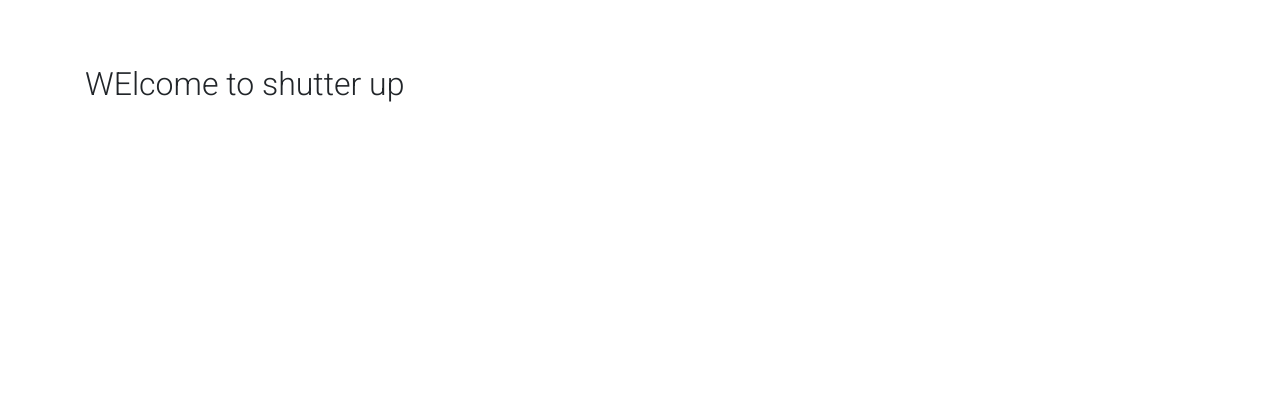
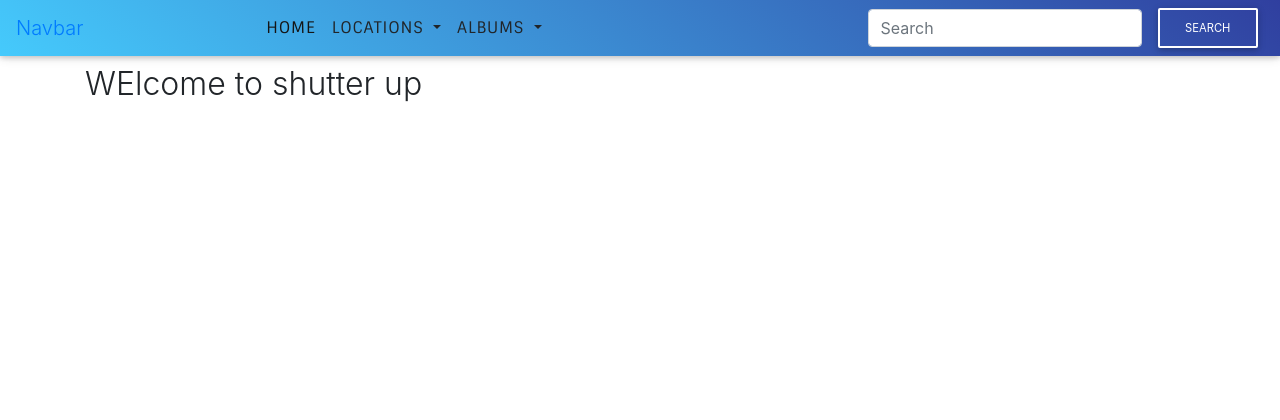
Before and after one commit to D-Kamunya/shutter-up, a Django app: page / in a window 1280 px wide. Shown: the top 420 px of the page. Before the commit the page ends 102 px from the top, so only its background shows below. Run offline with Django 3.2, Linux system fonts and the light colour scheme; some libraries are stand-ins or nearby versions.

Commit message:
Create navbar html template

```diff
--- a/gallery/templates/base.html
+++ b/gallery/templates/base.html
@@ -1,3 +1,4 @@
+{%load static%}
 <!DOCTYPE html>
 <html lang="en">
 
@@ -23,14 +24,13 @@
   <link href="https://cdnjs.cloudflare.com/ajax/libs/mdbootstrap/4.19.1/css/mdb.min.css" rel="stylesheet">
   <!-- Specific Page CSS goes HERE  -->
   {% block styles%}
-
-
+  <link rel="stylesheet" href="{% static 'css/base.css' %}">
   {% endblock styles%}
 
 </head>
 
 <body class="body">
-
+  {% include "navbar.html" %}
   <div style="padding-top:65px" class="content container-fluid">
 
   {% block content %}{% endblock content %}
--- /dev/null
+++ b/gallery/templates/navbar.html
@@ -0,0 +1,44 @@
+{% load static%}
+{% block styles %}
+<link rel="stylesheet" href="{% static 'css/navbar.css' %}">
+{% endblock %}
+<nav class="mb-1 navbar navbar-expand-lg  blue-gradient fixed-top">
+  <a class="navbar-brand" href="#">Navbar</a>
+  <button class="navbar-dark navbar-toggler" type="button" data-toggle="collapse" data-target="#navbarSupportedContent-333"
+    aria-controls="navbarSupportedContent-333" aria-expanded="false" aria-label="Toggle navigation">
+    <span class="navbar-toggler-icon"></span>
+  </button>
+  <div class="collapse navbar-collapse" id="navbarSupportedContent-333">
+    <ul class="navbar-nav mx-auto">
+      <li class="nav-item ">
+        <a class="nav-link" href="">Home
+        </a>
+      </li>
+      <li class="nav-item dropdown">
+        <a class="nav-link dropdown-toggle" id="navbarDropdownMenuLink-333" data-toggle="dropdown"
+          aria-haspopup="true" aria-expanded="false">Locations
+        </a>
+        <div class="dropdown-menu dropdown-default" aria-labelledby="navbarDropdownMenuLink-333">
+          <a class="dropdown-item" href="#">Action</a>
+          <a class="dropdown-item" href="#">Another action</a>
+          <a class="dropdown-item" href="#">Something else here</a>
+        </div>
+      </li>
+      <li class="nav-item dropdown">
+        <a class="nav-link dropdown-toggle" id="navbarDropdownMenuLink-333" data-toggle="dropdown"
+          aria-haspopup="true" aria-expanded="false">Albums
+        </a>
+        <div class="dropdown-menu dropdown-default" aria-labelledby="navbarDropdownMenuLink-333">
+          <a class="dropdown-item" href="#">Action</a>
+          <a class="dropdown-item" href="#">Another action</a>
+          <a class="dropdown-item" href="#">Something else here</a>
+        </div>
+      </li>
+
+    </ul>
+    <form class="form-inline my-2 my-lg-0 ml-auto">
+      <input class="form-control" type="search" placeholder="Search" aria-label="Search">
+      <button class="btn btn-outline-white btn-md my-2 my-sm-0 ml-3" type="submit">Search</button>
+    </form>
+  </div>
+</nav>
--- a/shutterup/settings.py
+++ b/shutterup/settings.py
@@ -122,6 +122,8 @@ USE_TZ = True
 # https://docs.djangoproject.com/en/2.2/howto/static-files/
 
 STATIC_URL = '/static/'
-
+STATICFILES_DIRS = [
+    os.path.join(BASE_DIR, "static"),
+]
 MEDIA_URL = '/media/'
 MEDIA_ROOT = os.path.join(BASE_DIR, 'media')
--- /dev/null
+++ b/static/css/base.css
@@ -0,0 +1,6 @@
+.body{
+  font-family: -apple-system,BlinkMacSystemFont,"Segoe UI",Roboto,"Helvetica Neue",Arial,"Noto Sans",sans-serif,"Apple Color Emoji","Segoe UI Emoji","Segoe UI Symbol","Noto Color Emoji";
+  font-weight: normal;
+  min-height: 150vh;
+  box-sizing: border-box;
+ }
--- /dev/null
+++ b/static/css/navbar.css
@@ -0,0 +1,10 @@
+nav li a {
+  color: #151515;
+  padding: 28px 0;
+  display: block;
+  text-transform: uppercase;
+  font-size: 16px;
+  font-weight: 500;
+  letter-spacing: .05em;
+  font-family:'Sintony', sans-serif;
+}
```
Also changed, not shown: media/uploads/Screenshot_from_2020-10-08_11-31-36.png (added).
